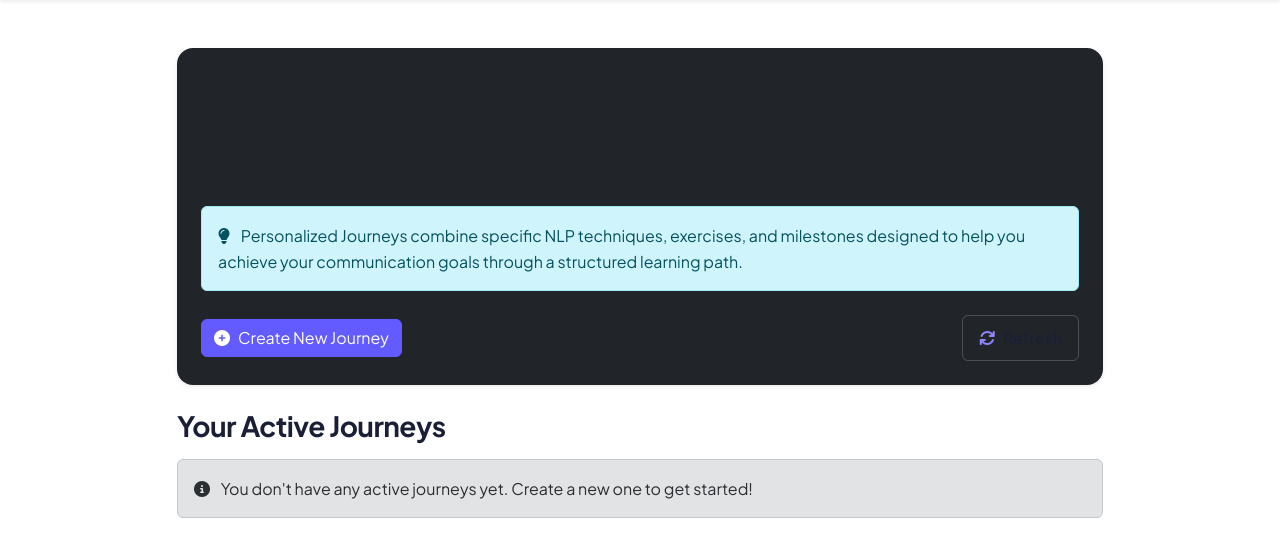
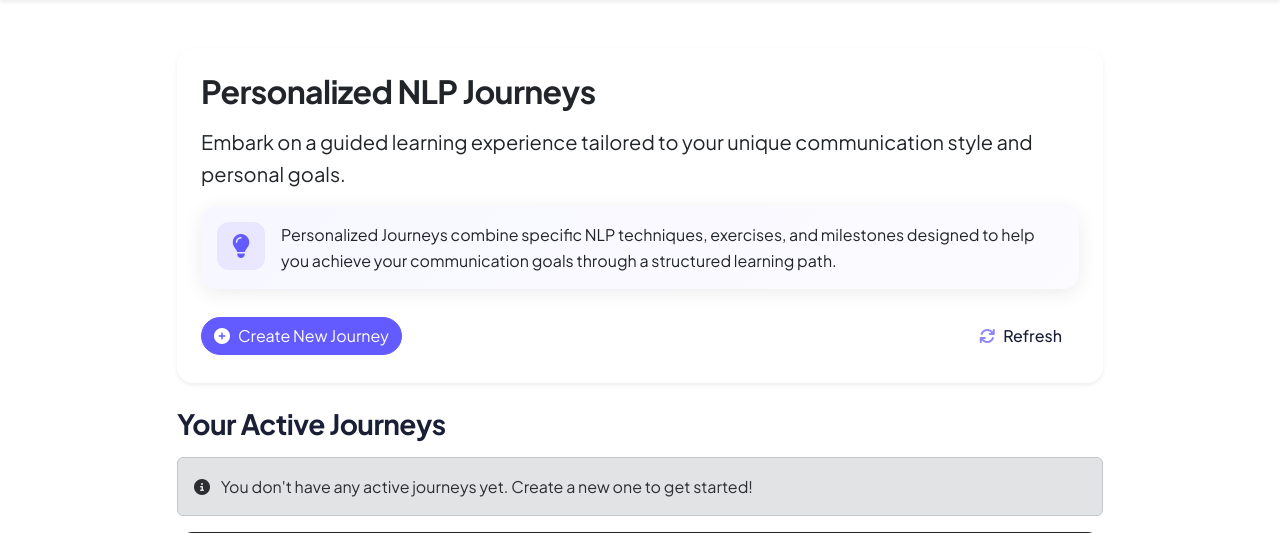
Before and after one commit to jahboukie/innerarchitect, a Flask app: template templates/personalized_journeys.html in a window 1280 px wide. Shown: the part 75-608 px from the top of the page. Run offline with Flask 3, Linux system fonts and the light colour scheme; the template is opened without the code that fills it, so the values that code supplies are empty; parts of the project's set-up code (start-up, migrations or seed data) failed here and were passed over.

Commit message:
Improve look and feel of personalized learning paths for users
Updates the styling of the personalized journey page by removing dark theme elements.

Replit-Commit-Author: Agent
Replit-Commit-Session-Id: e8ae6b96-ce5d-4015-bb19-e7c0a889d7a9
Replit-Commit-Screenshot-Url: https://storage.googleapis.com/screenshot-production-us-central1/6d9b3c89-b05b-4ba5-b091-f0debd316418/aca3dd03-f2c1-4a33-81a9-4010a3d2157b.jpg

```diff
--- a/templates/personalized_journeys.html
+++ b/templates/personalized_journeys.html
@@ -7,7 +7,7 @@
     <div class="row">
         <div class="col-lg-10 mx-auto">
             <!-- Introduction -->
-            <div class="card bg-dark shadow-sm border-0 rounded-4 mb-4">
+            <div class="card shadow-sm border-0 rounded-4 mb-4">
                 <div class="card-body p-4">
                     <h2 class="card-title mb-3">Personalized NLP Journeys</h2>
 
@@ -15,19 +15,25 @@
                         Embark on a guided learning experience tailored to your unique communication style and personal goals.
                     </p>
 
-                    <div class="alert alert-info" role="alert">
-                        <i class="fas fa-lightbulb me-2"></i>
-                        Personalized Journeys combine specific NLP techniques, exercises, and milestones designed to help you
-                        achieve your communication goals through a structured learning path.
+                    <div class="card border-0 p-3 mb-4" style="background: var(--subtle-gradient);">
+                        <div class="d-flex">
+                            <div class="feature-icon flex-shrink-0 me-3" style="margin: 0; width: 48px; height: 48px;">
+                                <i class="fas fa-lightbulb"></i>
+                            </div>
+                            <div>
+                                Personalized Journeys combine specific NLP techniques, exercises, and milestones designed to help you
+                                achieve your communication goals through a structured learning path.
+                            </div>
+                        </div>
                     </div>
 
                     <div id="journey-controls" class="d-flex justify-content-between align-items-center mt-4">
-                        <button id="create-journey-btn" class="btn btn-primary">
+                        <button id="create-journey-btn" class="btn btn-primary rounded-pill">
                             <i class="fas fa-plus-circle me-2"></i>Create New Journey
                         </button>
 
                         <div class="btn-group" role="group">
-                            <button id="refresh-journeys-btn" class="btn btn-outline-secondary">
+                            <button id="refresh-journeys-btn" class="btn btn-outline-secondary rounded-pill">
                                 <i class="fas fa-sync me-2"></i>Refresh
                             </button>
                         </div>
```
